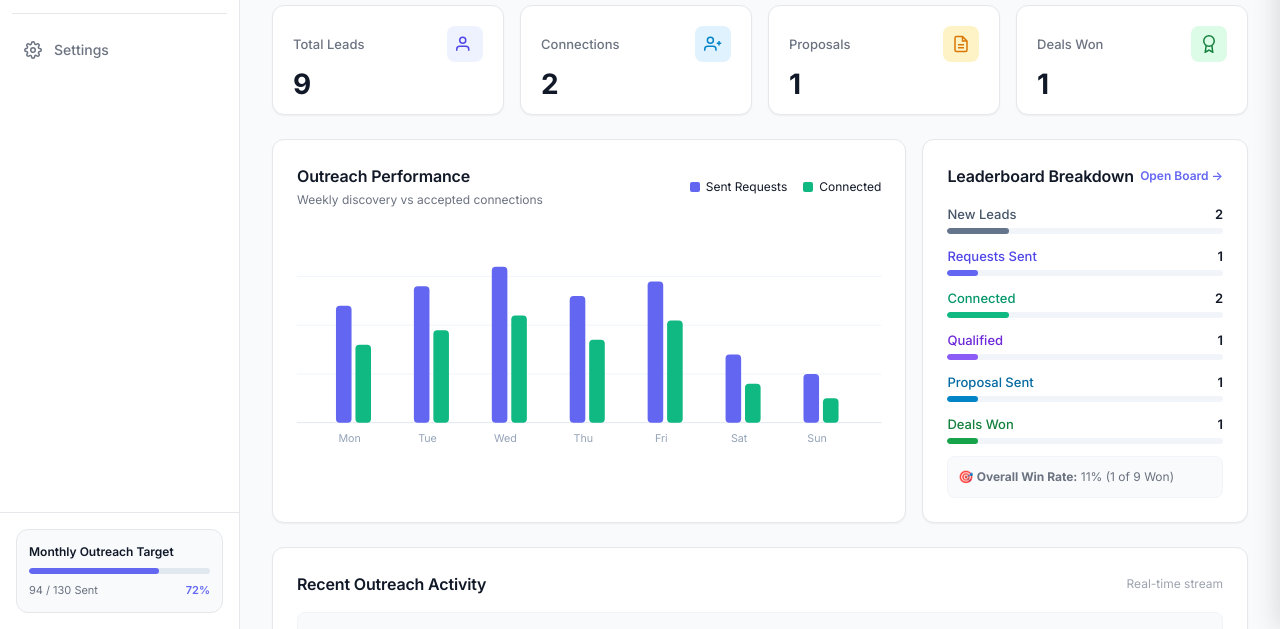
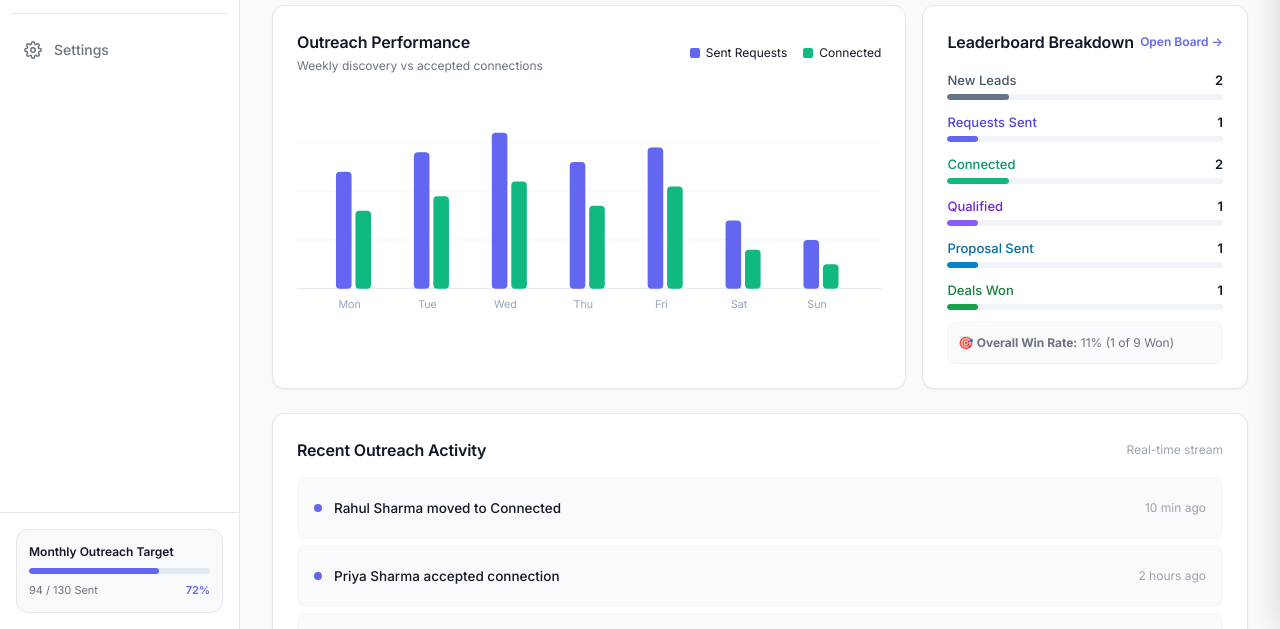
Before and after one commit to teamwebstarts-cmyk/SAMYO, a website built with Vite: page index.html in a window 1280 px wide. Shown: the part 171-800 px from the top of the page. Built offline with nearby package versions, Linux system fonts and the light colour scheme; files whose address does not match are found by name.

Commit message:
Remove 4 cards from dashboard

```diff
--- a/src/pages/Dashboard.js
+++ b/src/pages/Dashboard.js
@@ -26,64 +26,7 @@ export const DashboardPage = {
           </div>
         </div>
 
-        <!-- 4 KPI Cards -->
-        <div class="kpi-grid">
-          <!-- Total Leads -->
-          <div class="kpi-card">
-            <div class="kpi-header">
-              <span>Total Leads</span>
-              <div class="kpi-icon" style="background: #EEF2FF; color: #4F46E5;">
-                <svg width="18" height="18" viewBox="0 0 24 24" fill="none" stroke="currentColor" stroke-width="2"><path d="M17 21v-2a4 4 0 0 0-4-4H5a4 4 0 0 0-4 4v2"></path><circle cx="9" cy="7" r="4"></circle></svg>
-              </div>
-            </div>
-            <div class="kpi-value-row">
-              <div class="kpi-value">${stats.totalLeads}</div>
 
-            </div>
-          </div>
-
-          <!-- Connections -->
-          <div class="kpi-card">
-            <div class="kpi-header">
-              <span>Connections</span>
-              <div class="kpi-icon" style="background: #E0F2FE; color: #0284C7;">
-                <svg width="18" height="18" viewBox="0 0 24 24" fill="none" stroke="currentColor" stroke-width="2"><path d="M16 21v-2a4 4 0 0 0-4-4H5a4 4 0 0 0-4 4v2"></path><circle cx="8.5" cy="7" r="4"></circle><line x1="20" y1="8" x2="20" y2="14"></line><line x1="23" y1="11" x2="17" y2="11"></line></svg>
-              </div>
-            </div>
-            <div class="kpi-value-row">
-              <div class="kpi-value">${stats.connections}</div>
-
-            </div>
-          </div>
-
-          <!-- Proposals -->
-          <div class="kpi-card">
-            <div class="kpi-header">
-              <span>Proposals</span>
-              <div class="kpi-icon" style="background: #FEF3C7; color: #D97706;">
-                <svg width="18" height="18" viewBox="0 0 24 24" fill="none" stroke="currentColor" stroke-width="2"><path d="M14 2H6a2 2 0 0 0-2 2v16a2 2 0 0 0 2 2h12a2 2 0 0 0 2-2V8z"></path><polyline points="14 2 14 8 20 8"></polyline><line x1="16" y1="13" x2="8" y2="13"></line><line x1="16" y1="17" x2="8" y2="17"></line></svg>
-              </div>
-            </div>
-            <div class="kpi-value-row">
-              <div class="kpi-value">${stats.proposals}</div>
-
-            </div>
-          </div>
-
-          <!-- Deals Won -->
-          <div class="kpi-card">
-            <div class="kpi-header">
-              <span>Deals Won</span>
-              <div class="kpi-icon" style="background: #DCFCE7; color: #15803D;">
-                <svg width="18" height="18" viewBox="0 0 24 24" fill="none" stroke="currentColor" stroke-width="2"><circle cx="12" cy="8" r="7"></circle><polyline points="8.21 13.89 7 23 12 20 17 23 15.79 13.88"></polyline></svg>
-              </div>
-            </div>
-            <div class="kpi-value-row">
-              <div class="kpi-value">${stats.won}</div>
-
-            </div>
-          </div>
-        </div>
 
         <!-- 65% / 35% Lower Section -->
         <div class="dashboard-split" style="display: grid; grid-template-columns: 65% calc(35% - 16px); gap: 16px; margin-bottom: var(--space-24);">
```
Also changed, not shown: dist/assets/index-Cs8u29G1.js, dist/index.html.
